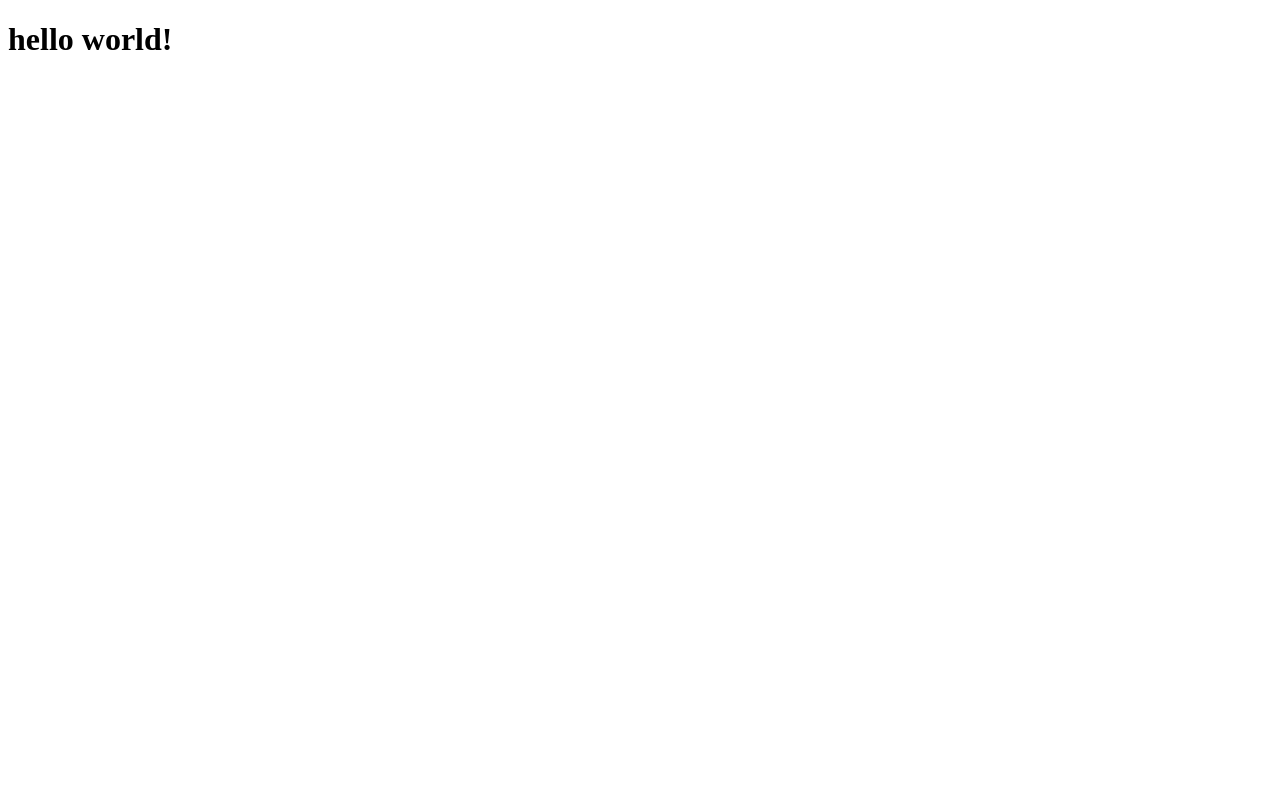
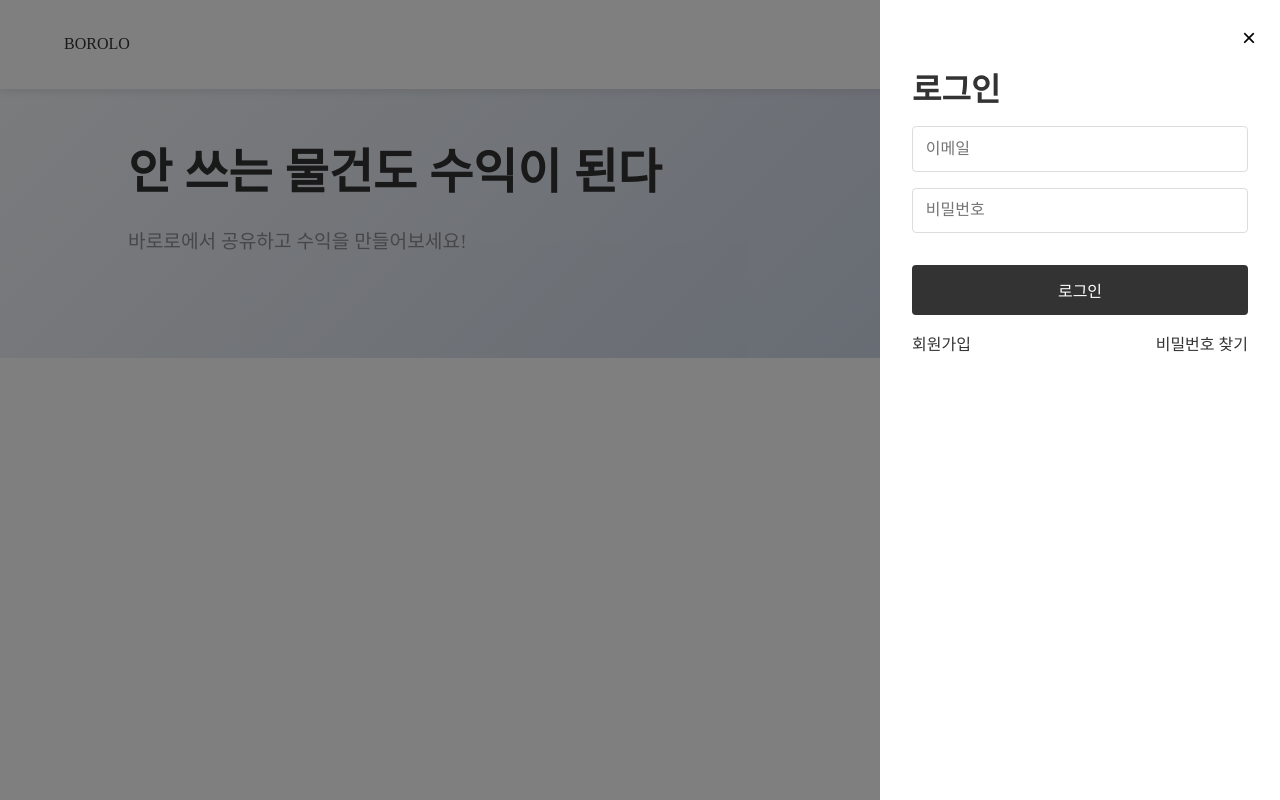
Before and after one commit to borrowLocal/frontend, a React (Create React App) app: page /login in a window 1280 px wide. Built offline with nearby package versions, Linux system fonts and the light colour scheme.

Commit message:
Feat: 인증 모달 및 관련 페이지 추가
- AuthModal 컴포넌트 생성
- 로그인, 회원가입, 비밀번호 찾기 페이지 구현
- 메인 페이지 기본 틀 구현
- App.jsx, App.css 수정
- 메인 페이지, 로그인 모달 CSS 스타일 수정

```diff
--- a/src/App.css
+++ b/src/App.css
@@ -1,3 +1,46 @@
-.App {
+:root {
+  --primary-color: #AAE8FF;
+  --text-color: #333333;
+  --background-color: #FFFFFF;
+  --gray-color: #8E8E93;
+}
 
+* {
+  margin: 0;
+  padding: 0;
+  box-sizing: border-box;
 }
+
+body {
+  color: var(--text-color);
+  background-color: var(--background-color);
+}
+
+a {
+  text-decoration: none;
+  color: inherit;
+}
+
+button {
+  cursor: pointer;
+  border: none;
+  background: none;
+}
+
+.app {
+  position: relative;
+  min-height: 100vh;
+}
+
+.modal-overlay {
+  position: fixed;
+  top: 0;
+  left: 0;
+  right: 0;
+  bottom: 0;
+  background-color: rgba(0, 0, 0, 0.5);
+  display: flex;
+  justify-content: center;
+  align-items: center;
+  z-index: 1000;
+}
--- a/src/App.js
+++ /dev/null
@@ -1,9 +0,0 @@
-function App() {
-  return (
-    <div>
-      <h1>hello world!</h1>
-    </div>
-  );
-}
-
-export default App;
--- /dev/null
+++ b/src/App.jsx
@@ -0,0 +1,23 @@
+import React from 'react';
+import { BrowserRouter as Router, Routes, Route } from 'react-router-dom';
+import MainPage from './pages/MainPage';
+import AuthModal from './components/AuthModal';
+import './App.css';
+
+function App() {
+  return (
+    <Router>
+      <div className="app">
+        <Routes>
+          <Route path="/" element={<MainPage />}>
+            <Route path="login" element={<AuthModal />} />
+            <Route path="register" element={<AuthModal />} />
+            <Route path="findPassword" element={<AuthModal />} />
+          </Route>
+        </Routes>
+      </div>
+    </Router>
+  );
+}
+
+export default App;
--- /dev/null
+++ b/src/components/AuthModal.js
@@ -0,0 +1,43 @@
+import React, { useState, useEffect } from 'react';
+import { useNavigate, useLocation } from 'react-router-dom';
+import Login from './Login';
+import Register from './Register';
+import FindPassword from './FindPassword';
+import '../styles/LoginModal.css';
+
+const AuthModal = () => {
+  const navigate = useNavigate();
+  const location = useLocation();
+  const [isClosing, setIsClosing] = useState(false);
+  const [isOpen, setIsOpen] = useState(false);
+
+  useEffect(() => {
+    requestAnimationFrame(() => {
+      setIsOpen(true);
+    });
+  }, []);
+
+  const handleClose = () => {
+    setIsClosing(true);
+    setIsOpen(false);
+    setTimeout(() => {
+      navigate('/');
+    }, 300);
+  };
+
+  return (
+    <div
+      className={`modal-overlay ${isOpen ? 'open' : ''} ${isClosing ? 'closing' : ''}`}
+      onClick={handleClose}
+    >
+      <div className="modal-content" onClick={e => e.stopPropagation()}>
+        <button className="close-button" onClick={handleClose}>×</button>
+        {location.pathname === '/login' && <Login onClose={handleClose} />}
+        {location.pathname === '/register' && <Register onClose={handleClose} />}
+        {location.pathname === '/findPassword' && <FindPassword onClose={handleClose} />}
+      </div>
+    </div>
+  );
+};
+
+export default AuthModal;
--- /dev/null
+++ b/src/components/FindPassword.js
@@ -0,0 +1,27 @@
+import React, { useState } from 'react';
+import { Link } from 'react-router-dom';
+import '../styles/LoginModal.css';
+
+const FindPassword = () => {
+  const [email, setEmail] = useState('');
+
+  return (
+    <div className="register-form">
+      <h2>비밀번호 찾기</h2>
+      <input
+        type="email"
+        placeholder="이메일"
+        value={email}
+        onChange={(e) => setEmail(e.target.value)}
+      />
+      <button className="submit-button">비밀번호 찾기</button>
+      <div className="form-footer">
+        <Link to="/login" className="text-button">
+          로그인으로 돌아가기
+        </Link>
+      </div>
+    </div>
+  );
+};
+
+export default FindPassword;
--- /dev/null
+++ b/src/components/Login.js
@@ -0,0 +1,37 @@
+import React, { useState } from 'react';
+import { Link } from 'react-router-dom';
+import '../styles/LoginModal.css';
+
+const Login = () => {
+  const [email, setEmail] = useState('');
+  const [password, setPassword] = useState('');
+
+  return (
+    <div className="login-form">
+      <h2>로그인</h2>
+      <input
+        type="email"
+        placeholder="이메일"
+        value={email}
+        onChange={(e) => setEmail(e.target.value)}
+      />
+      <input
+        type="password"
+        placeholder="비밀번호"
+        value={password}
+        onChange={(e) => setPassword(e.target.value)}
+      />
+      <button className="submit-button">로그인</button>
+      <div className="form-footer">
+        <Link to="/register" className="text-button">
+          회원가입
+        </Link>
+        <Link to="/findPassword" className="text-button">
+          비밀번호 찾기
+        </Link>
+      </div>
+    </div>
+  );
+};
+
+export default Login;
--- /dev/null
+++ b/src/components/Register.js
@@ -0,0 +1,65 @@
+import React, { useState } from 'react';
+import { Link } from 'react-router-dom';
+import '../styles/LoginModal.css';
+
+const Register = () => {
+  const [userName, setUserName] = useState('');
+  const [nickName, setNickName] = useState('');
+  const [email, setEmail] = useState('');
+  const [password, setPassword] = useState('');
+  const [confirmPW, setConfirmPW] = useState('');
+  const [bDay, setBDay] = useState('');
+
+  return (
+    <div className="register-form">
+      <h2>회원가입</h2>
+      <input
+        type="text"
+        placeholder="이름"
+        value={userName}
+        onChange={(e) => setUserName(e.target.value)}
+      />
+      <input
+        type="text"
+        placeholder="별명"
+        value={nickName}
+        onChange={(e) => setNickName(e.target.value)}
+      />
+      <input
+        type="email"
+        placeholder="이메일"
+        value={email}
+        onChange={(e) => setEmail(e.target.value)}
+      />
+      <input
+        type="password"
+        placeholder="비밀번호"
+        value={password}
+        onChange={(e) => setPassword(e.target.value)}
+      />
+      <input
+        type="password"
+        placeholder="비밀번호 확인"
+        value={confirmPW}
+        onChange={(e) => setConfirmPW(e.target.value)}
+      />
+      <div className='descriptInput'>
+        생년월일
+      </div>
+      <input
+        type="date"
+        placeholder="생년월일"
+        value={bDay}
+        onChange={(e) => setBDay(e.target.value)}
+      />
+      <button className="submit-button">회원가입</button>
+      <div className="form-footer">
+        <Link to="/login" className="text-button">
+          로그인으로 돌아가기
+        </Link>
+      </div>
+    </div>
+  );
+};
+
+export default Register;
--- /dev/null
+++ b/src/pages/MainPage.js
@@ -0,0 +1,40 @@
+import React from 'react';
+import { useNavigate, Outlet } from 'react-router-dom';
+import '../styles/MainPage.css';
+
+const MainPage = () => {
+  const navigate = useNavigate();
+
+  return (
+    <div className="main-container">
+      <header className="header">
+        <div className="logo"> BOROLO </div>
+        <nav>
+          <button className="nav-button" onClick={() => navigate('/login')}>
+            ☰
+          </button>
+        </nav>
+      </header>
+
+      <main className="main-content">
+        <section className="hero-section">
+          <div className="hero-text">
+            <h2>안 쓰는 물건도 수익이 된다</h2>
+            <p>바로로에서 공유하고 수익을 만들어보세요!</p>
+          </div>
+          <div className="hero-image">
+          </div>
+        </section>
+      </main>
+
+      <footer className="footer">
+        <div className="footer-content">
+        </div>
+      </footer>
+
+      <Outlet />
+    </div>
+  );
+};
+
+export default MainPage;
--- /dev/null
+++ b/src/styles/LoginModal.css
@@ -0,0 +1,104 @@
+.modal-overlay {
+  position: fixed;
+  top: 0;
+  left: 0;
+  right: 0;
+  bottom: 0;
+  background-color: rgba(0, 0, 0, 0.5);
+  z-index: 1000;
+  opacity: 1;
+  transition: opacity 0.3s ease-out;
+}
+
+.modal-content {
+  position: fixed;
+  top: 0;
+  right: 0;
+  width: 400px;
+  height: 100vh;
+  background-color: white;
+  padding: 2rem;
+  transform: translateX(100%);
+  transition: transform 0.3s ease-out;
+}
+
+.modal-overlay.open .modal-content {
+  transform: translateX(0);
+}
+
+.modal-overlay.closing {
+  opacity: 0;
+}
+
+.modal-overlay.closing .modal-content {
+  transform: translateX(100%);
+}
+
+.close-button {
+  position: absolute;
+  top: 1rem;
+  right: 1rem;
+  font-size: 1.5rem;
+  cursor: pointer;
+  border: none;
+  background: none;
+  padding: 0.5rem;
+}
+
+h2 {
+  font-size: 2rem;
+  margin-bottom: 1rem;
+}
+
+.login-form,
+.register-form {
+  margin-top: 2rem;
+}
+
+input {
+  width: 100%;
+  padding: 0.8rem;
+  border: 1px solid #ddd;
+  border-radius: 4px;
+  font-size: 1rem;
+  margin-bottom: 1rem;
+}
+
+.descriptInput {
+  margin-bottom: 0.5rem;
+}
+
+.submit-button {
+  width: 100%;
+  padding: 0.8rem;
+  background-color: #333333;
+  color: white;
+  border: none;
+  border-radius: 4px;
+  font-size: 1rem;
+  cursor: pointer;
+  margin-top: 1rem;
+}
+
+.form-footer {
+  margin-top: 1rem;
+  display: flex;
+  justify-content: space-between;
+  gap: 1rem;
+}
+
+.text-button {
+  color: #333333;
+  background: none;
+  border: none;
+  padding: 0;
+  font: inherit;
+  cursor: pointer;
+  text-decoration: none;
+}
+
+@media (max-width: 768px) {
+  .modal-content {
+    width: 100%;
+  }
+}
--- /dev/null
+++ b/src/styles/MainPage.css
@@ -0,0 +1,89 @@
+.main-container {
+  min-height: 100vh;
+  display: flex;
+  flex-direction: column;
+}
+
+.header {
+  display: flex;
+  justify-content: space-between;
+  align-items: center;
+  padding: 1.5rem 5%;
+  background-color: var(--background-color);
+  box-shadow: 0 2px 10px rgba(0, 0, 0, 0.1);
+  position: fixed;
+  width: 100%;
+  top: 0;
+  z-index: 1000;
+}
+
+.nav-button {
+  padding: 0.8rem 1.5rem;
+  border-radius: 25px;
+  font-weight: 500;
+  transition: all 0.3s ease;
+}
+
+.nav-button:hover {
+  transform: scale(1.5);
+}
+
+.main-content {
+  margin-top: 80px;
+  flex: 1;
+}
+
+.hero-section {
+  display: flex;
+  align-items: center;
+  justify-content: space-between;
+  padding: 4rem 5%;
+  background: linear-gradient(135deg, #f5f7fa 0%, #c3cfe2 100%);
+}
+
+.hero-image {
+  flex: 1;
+  max-width: 50%;
+}
+
+.hero-image img {
+  width: 100%;
+  height: auto;
+  border-radius: 20px;
+  box-shadow: 0 10px 30px rgba(0, 0, 0, 0.1);
+}
+
+.hero-text {
+  flex: 1;
+  padding-left: 4rem;
+}
+
+.hero-text h2 {
+  font-size: 3rem;
+  margin-bottom: 1.5rem;
+  color: var(--text-color);
+  line-height: 1.2;
+}
+
+.hero-text p {
+  font-size: 1.2rem;
+  color: var(--gray-color);
+  margin-bottom: 2.5rem;
+}
+
+@media (max-width: 768px) {
+  .hero-section {
+    flex-direction: column;
+    text-align: center;
+    padding: 2rem 5%;
+  }
+
+  .hero-image {
+    max-width: 100%;
+    margin-bottom: 2rem;
+  }
+
+  .hero-text {
+    padding-left: 0;
+  }
+}
```
